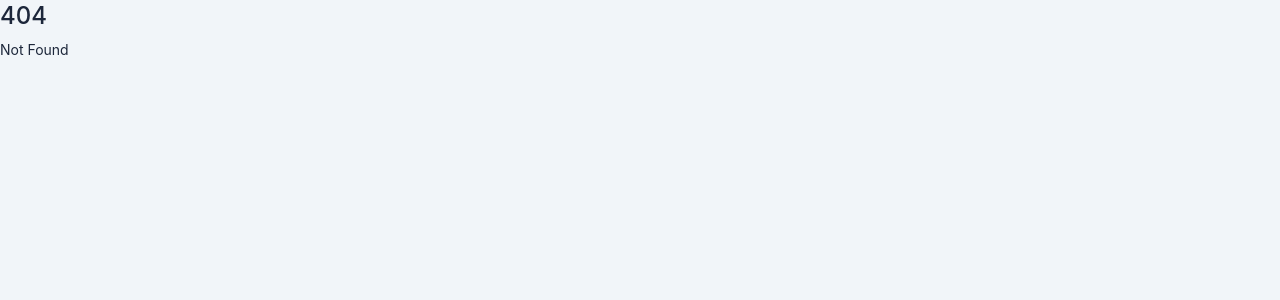
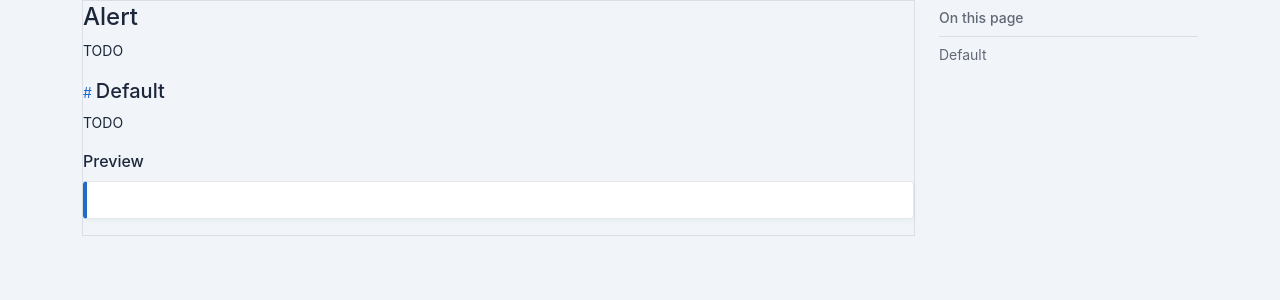
Before and after one commit to yesvelte/yesvelte, a SvelteKit app: page /docs/alert in a window 1280 px wide. Before the commit this address had no page. Shown: the top 300 px of the page. Built offline with nearby package versions, Linux system fonts and the light colour scheme.

Commit message:
updated alert

```diff
--- a/src/lib/alert/Alert.svelte
+++ b/src/lib/alert/Alert.svelte
@@ -34,7 +34,7 @@
 		{/if}
 		<div class={classname('alert-body')}>
 			<div class={classname('alert-title')}>
-				<slot name="title">{title}</slot>
+				<slot name="title">{title || ''}</slot>
 			</div>
 			<div>
 				<slot />
--- a/src/lib/index.js
+++ b/src/lib/index.js
@@ -1,4 +1,5 @@
 export { El } from './el'
+export { Alert } from './alert'
 export { Button } from './button'
 export { Divider } from './divider'
 export { Fieldset } from './fieldset'
--- /dev/null
+++ b/src/routes/docs/alert/+page.svelte
@@ -0,0 +1,14 @@
+<script>
+	import { Page, Doc, Preview } from '$components'
+	import AlertDefault from './AlertDefault.svelte'
+</script>
+
+<Page
+	title="Alert"
+	description="TODO">
+	<Doc title="Default" description="TODO">
+		<Preview src="./AlertDefault.svelte">
+			<AlertDefault />
+		</Preview>
+	</Doc>
+</Page>
--- /dev/null
+++ b/src/routes/docs/alert/AlertDefault.svelte
@@ -0,0 +1,5 @@
+<script>
+	import { Alert } from 'yesvelte'
+</script>
+
+<Alert />
--- a/src/routes/docs/navigations.ts
+++ b/src/routes/docs/navigations.ts
@@ -60,6 +60,12 @@ export const navigations = [
 		title: 'Components',
 		children: [
 			{
+				route: base_path + '/alert',
+				title: 'Alert',
+				icon: 'radix-icons:alert',
+				description: 'TODO',
+			},
+			{
 				route: base_path + '/divider',
 				title: 'Divider',
 				icon: 'radix-icons:divider-horizontal',
```
